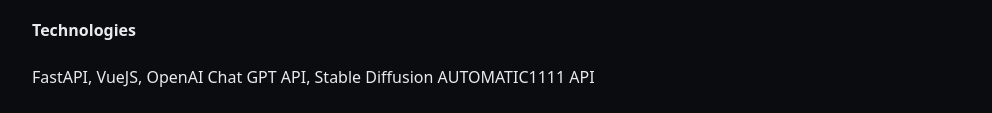
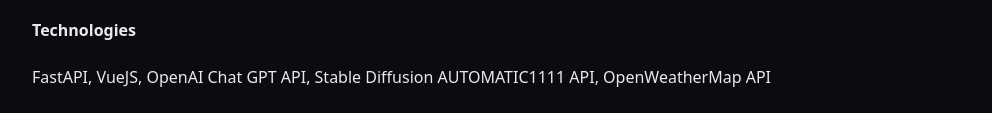
Before and after one commit to Yamobura/yamobura.github.io, a plain HTML site: page projects/research/weather-outfit-assistant.html in a window 1280 px wide. Shown: the part 669-782 px from the top of the page, without its empty margins (142-1134 px from the left). Drawn offline with Linux system fonts and the light colour scheme.

Commit message:
added stack

```diff
--- a/projects/research/weather-outfit-assistant.html
+++ b/projects/research/weather-outfit-assistant.html
@@ -45,7 +45,7 @@
           </div>
 <div>
           <h4>Technologies</h4>
-          FastAPI, VueJS, OpenAI Chat GPT API, Stable Diffusion AUTOMATIC1111 API</div>
+          FastAPI, VueJS, OpenAI Chat GPT API, Stable Diffusion AUTOMATIC1111 API, OpenWeatherMap API</div>
 <br>
 
 
```
